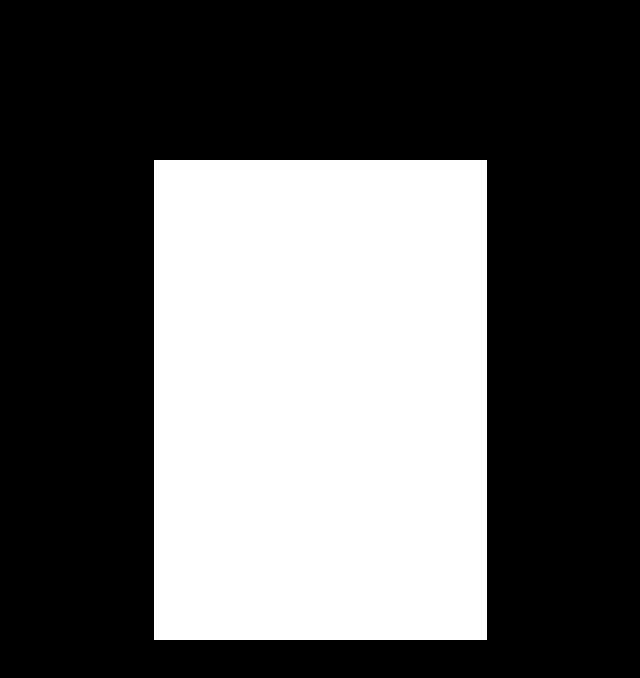
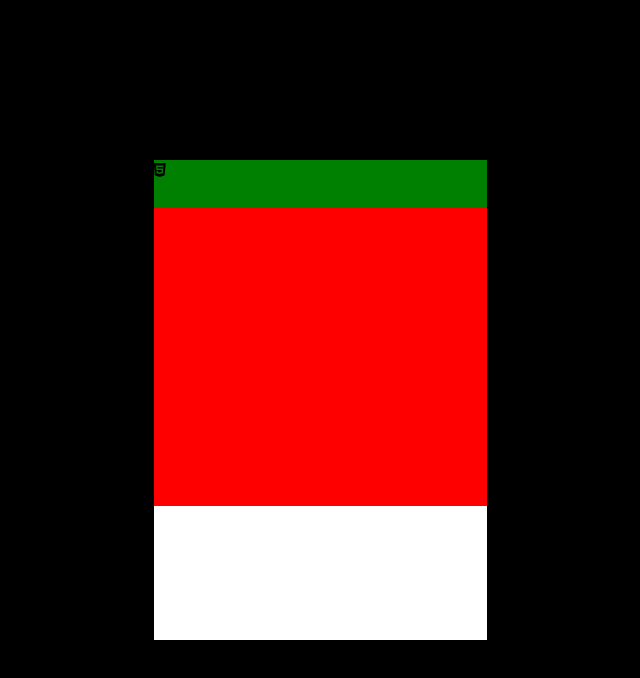
Before and after one commit to devarandrade/instagram_photo, a plain HTML site: page index.html in a window 1280 px wide. Shown: the whole page, without its empty margins (307-947 px from the left). Drawn offline with Linux system fonts and the light colour scheme.

Commit message:
insert color

```diff
--- a/index.css
+++ b/index.css
@@ -10,10 +10,20 @@ body{
     top: 20%;
     font-family: 'Lato', sans-serif;
 }
-.downloads{
+.header{
     position:absolute;
-       top:15%;
-       width: 350px;
-       height: 390px;
-       margin:10px;
+    height: 10%;
+    width: 100%;
+    background-color: green;
 }
+.image{
+    position:absolute;
+    width: 100%;
+    height: 62%;
+    background-color: red;
+    top: 10%
+}
+.footer{
+    position:absolute;
+    width: 100%;
+}
--- a/index.html
+++ b/index.html
@@ -3,11 +3,12 @@
     <head> <link rel="stylesheet" type="text/css" href="index.css">
     <meta charset="utf-8">
     <title>instaphoto</title>
+    <script src="https://kit.fontawesome.com/245c67682d.js" crossorigin="anonymous"></script>
     </head>
-    <body>
+        <body>
         <div class="content">
             <div class="header">
-
+                <i class="fab fa-html5"></i>
             </div>
             <div class="image">
 
```
